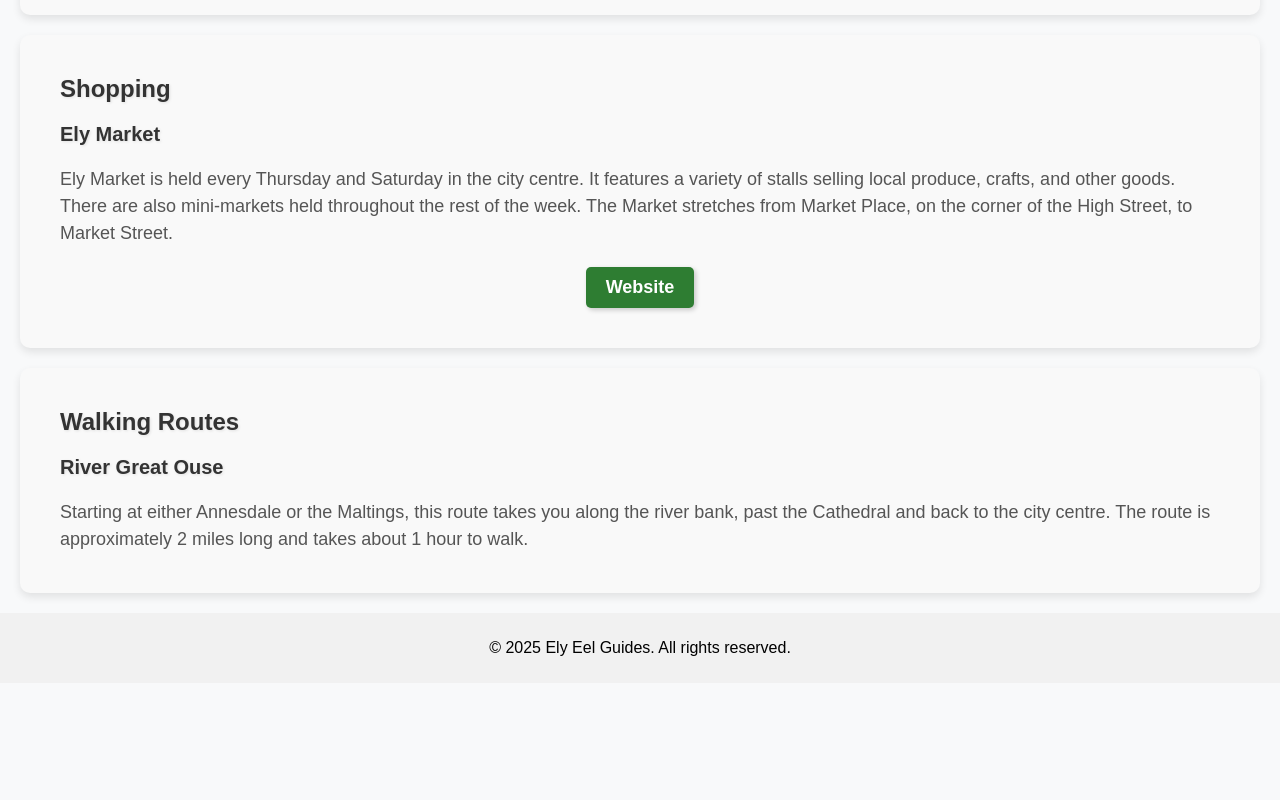
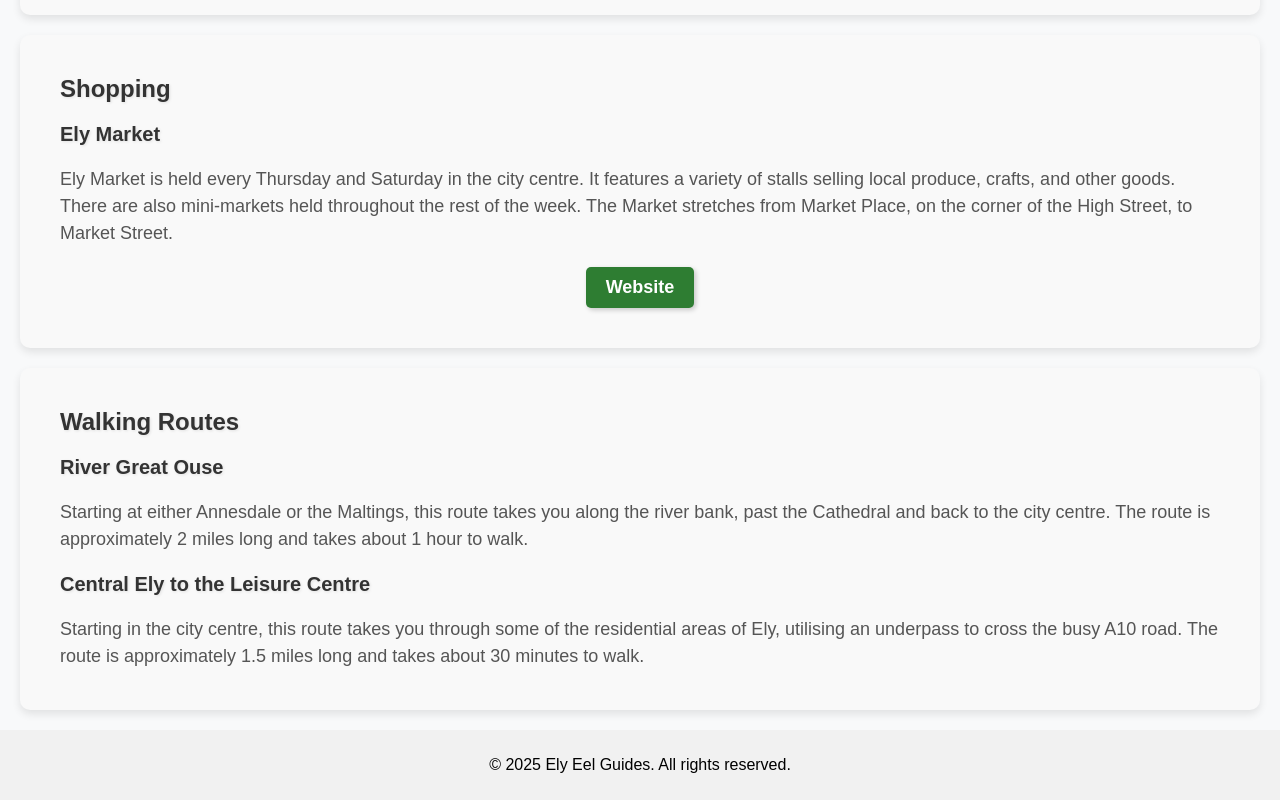
Before and after one commit to JHawkins5/ElyEelGuide, a Next.js app: page /activities in a window 1280 px wide. Shown: the part 1429-2229 px from the top of the page. Before the commit the page ends 2112 px from the top, so only its background shows below. Built offline with nearby package versions, Linux system fonts and the light colour scheme.

Commit message:
Added another walking route

```diff
--- a/src/app/activities/page.js
+++ b/src/app/activities/page.js
@@ -83,6 +83,10 @@ const Activities = () => {
                 <p>
                     Starting at either Annesdale or the Maltings, this route takes you along the river bank, past the Cathedral and back to the city centre. The route is approximately 2 miles long and takes about 1 hour to walk.
                 </p>
+                <h3>Central Ely to the Leisure Centre</h3>
+                <p>
+                    Starting in the city centre, this route takes you through some of the residential areas of Ely, utilising an underpass to cross the busy A10 road. The route is approximately 1.5 miles long and takes about 30 minutes to walk.
+                </p>
             </div>
         </div>
     );
```
